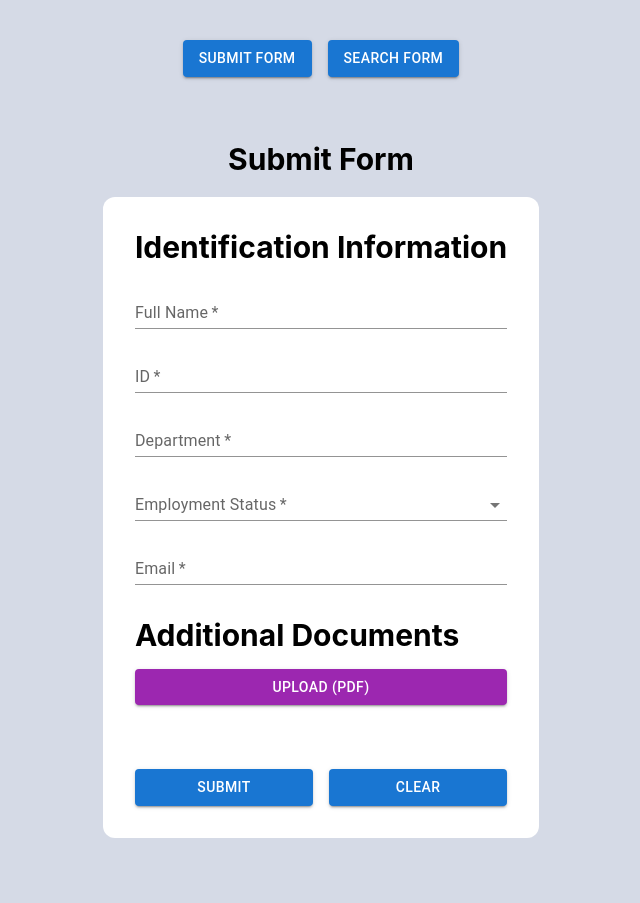
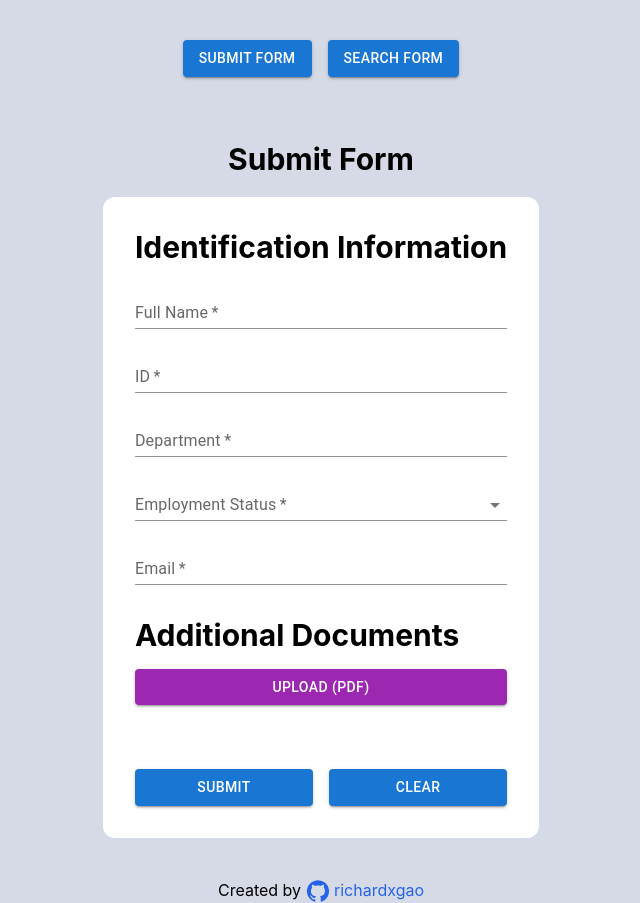
Before and after one commit to richardxgao/magnify-access-form, a React (Create React App) app: page / in a window 1280 px wide. Shown: the whole page, without its empty margins (319-959 px from the left). Before the commit the page ends 838 px from the top, so only its background shows below. Built offline with nearby package versions, Linux system fonts and the light colour scheme.

Commit message:
Add footer with link to GitHub repo

```diff
--- a/src/App.tsx
+++ b/src/App.tsx
@@ -2,6 +2,7 @@ import { Button } from "@mui/material";
 import { useState } from "react";
 import SearchForm from "./components/SearchForm";
 import SubmitForm from "./components/SubmitForm";
+import GitHubIcon from "@mui/icons-material/GitHub";
 
 const App = () => {
   const [form, setForm] = useState<"Submit" | "Search">("Submit");
@@ -18,6 +19,17 @@ const App = () => {
       </div>
       <h1 className="mb-5">{form} Form</h1>
       {form === "Submit" ? <SubmitForm /> : <SearchForm />}
+      <footer className="mt-10">
+        Created by{" "}
+        <a
+          className="text-blue-600"
+          href="https://github.com/richardxgao/magnify-access-form"
+          target="_blank"
+          rel="noreferrer"
+        >
+          <GitHubIcon /> richardxgao
+        </a>
+      </footer>
     </div>
   );
 };
```
